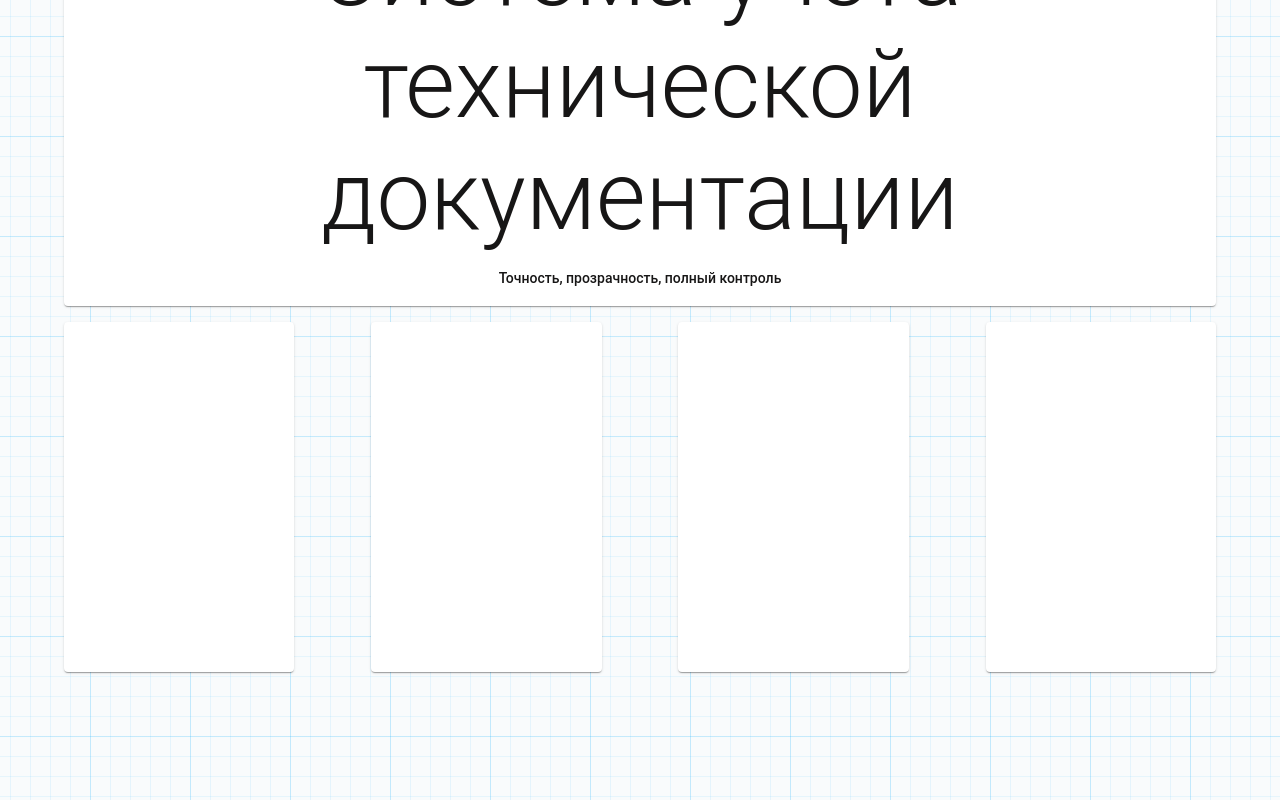
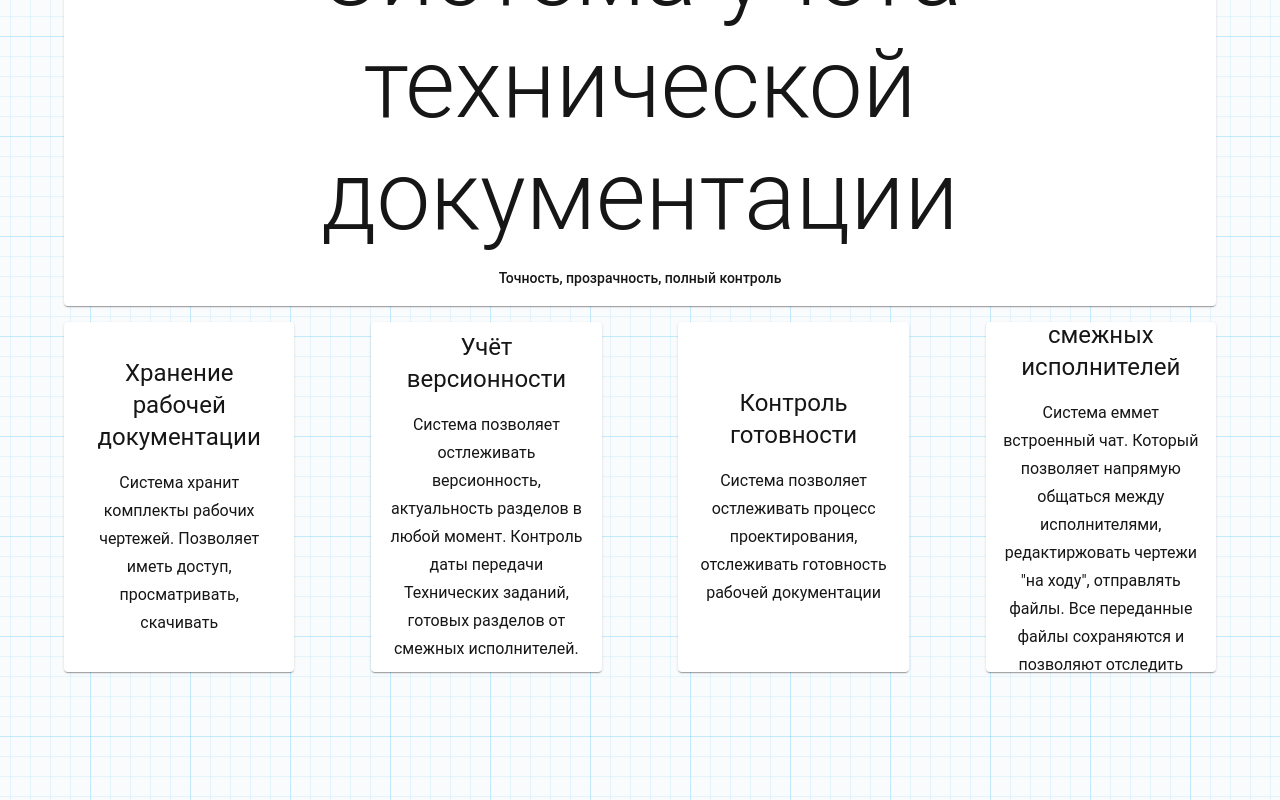
Before and after one commit to i-c-winner/loop, a Next.js app: page / in a window 1280 px wide. Shown: the part 300-1100 px from the top of the page. Built offline with nearby package versions, Linux system fonts and the light colour scheme; what @mui/material-nextjs would draw is missing.

Commit message:
feat: наполнит главную страницу

```diff
--- a/src/app/page.tsx
+++ b/src/app/page.tsx
@@ -31,10 +31,88 @@ function Home() {
         display: 'flex',
         justifyContent: 'space-between',
       }}>
-        <Card sx={{width: '20%', height: '350px', padding: '16px'}}></Card>
-        <Card sx={{width: '20%', height: '350px', padding: '16px'}}></Card>
-        <Card sx={{width: '20%', height: '350px', padding: '16px'}}></Card>
-        <Card sx={{width: '20%', height: '350px', padding: '16px'}}></Card>
+        <Card sx={{
+          width: '20%',
+          height: '350px',
+          padding: '16px',
+          display: 'flex',
+          flexDirection: 'column',
+          gap: '16px',
+          justifyContent: 'center',
+        }}>
+          <Typography
+            variant={'h5'}
+            sx={{
+              textAlign: 'center',
+          }}>Хранение рабочей документации</Typography>
+          <Typography
+            variant={'subtitle1'}
+            sx={{
+              textAlign: 'center',
+            }}>Система хранит комплекты рабочих чертежей. Позволяет иметь доступ, просматривать, скачивать</Typography>
+        </Card>
+        <Card sx={{
+          width: '20%',
+          height: '350px',
+          padding: '16px',
+          display: 'flex',
+          flexDirection: 'column',
+          gap: '16px',
+          justifyContent: 'center'
+        }}>
+          <Typography
+            variant={'h5'}
+            sx={{
+              textAlign: 'center',
+            }}>Учёт версионности</Typography>
+          <Typography
+            variant={'subtitle1'}
+            sx={{
+              textAlign: 'center',
+            }}>Система позволяет остлеживать версионность, актуальность разделов в любой момент.
+            Контроль даты передачи Технических заданий, готовых разделов от смежных исполнителей.</Typography>
+        </Card>
+        <Card sx={{
+          width: '20%',
+          height: '350px',
+          padding: '16px',
+          display: 'flex',
+          flexDirection: 'column',
+          gap: '16px',
+          justifyContent: 'center',
+        }}>
+          <Typography
+            variant={'h5'}
+            sx={{
+              textAlign: 'center',
+            }}>Контроль готовности</Typography>
+          <Typography
+            variant={'subtitle1'}
+            sx={{
+              textAlign: 'center',
+            }}>Система позволяет остлеживать процесс проектирования, отслеживать готовность рабочей документации</Typography>
+        </Card>
+        <Card sx={{
+          width: '20%',
+          height: '350px',
+          padding: '16px',
+          display: 'flex',
+          flexDirection: 'column',
+          gap: '16px',
+          justifyContent: 'center',
+        }}>
+          <Typography
+            variant={'h5'}
+            sx={{
+              textAlign: 'center',
+            }}>Взаимодействие смежных исполнителей</Typography>
+          <Typography
+            variant={'subtitle1'}
+            sx={{
+              textAlign: 'center',
+            }}>Система еммет встроенный чат. Который позволяет напрямую общаться между исполнителями, редактиржовать
+          чертежи "на ходу", отправлять файлы. Все переданные файлы сохраняются и позволяют отследить даты передачи</Typography>
+        </Card>
 
 
       </Box>
--- a/src/entities/header/ui/Header.tsx
+++ b/src/entities/header/ui/Header.tsx
@@ -33,6 +33,9 @@ function Header() {
       <Button onClick={() => redirect('/chat')}>
         Чат
       </Button>
+      <Button onClick={() => {}}>
+        О проекте
+      </Button>
     </ButtonGroup>
     <Box sx={{display: 'flex', justifyContent: 'flex-start', gap: '16px'}}>
       <ButtonGroup variant='contained'>
```
